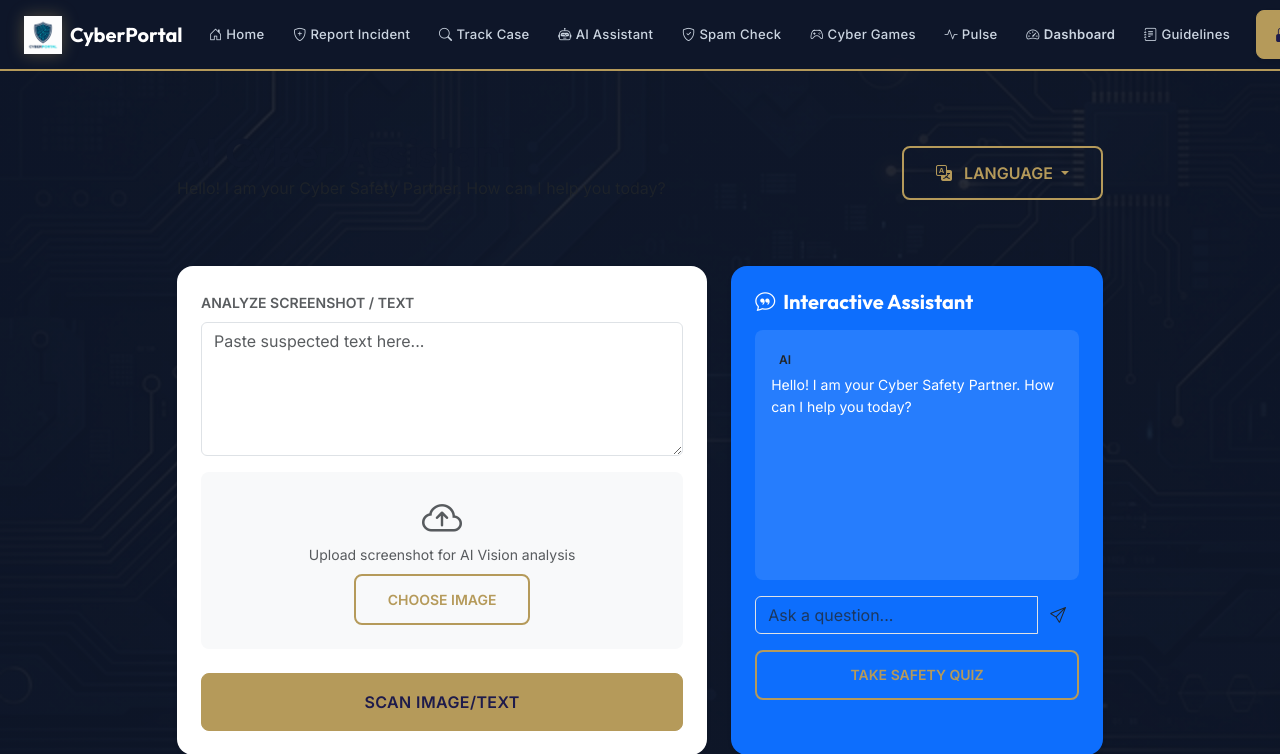
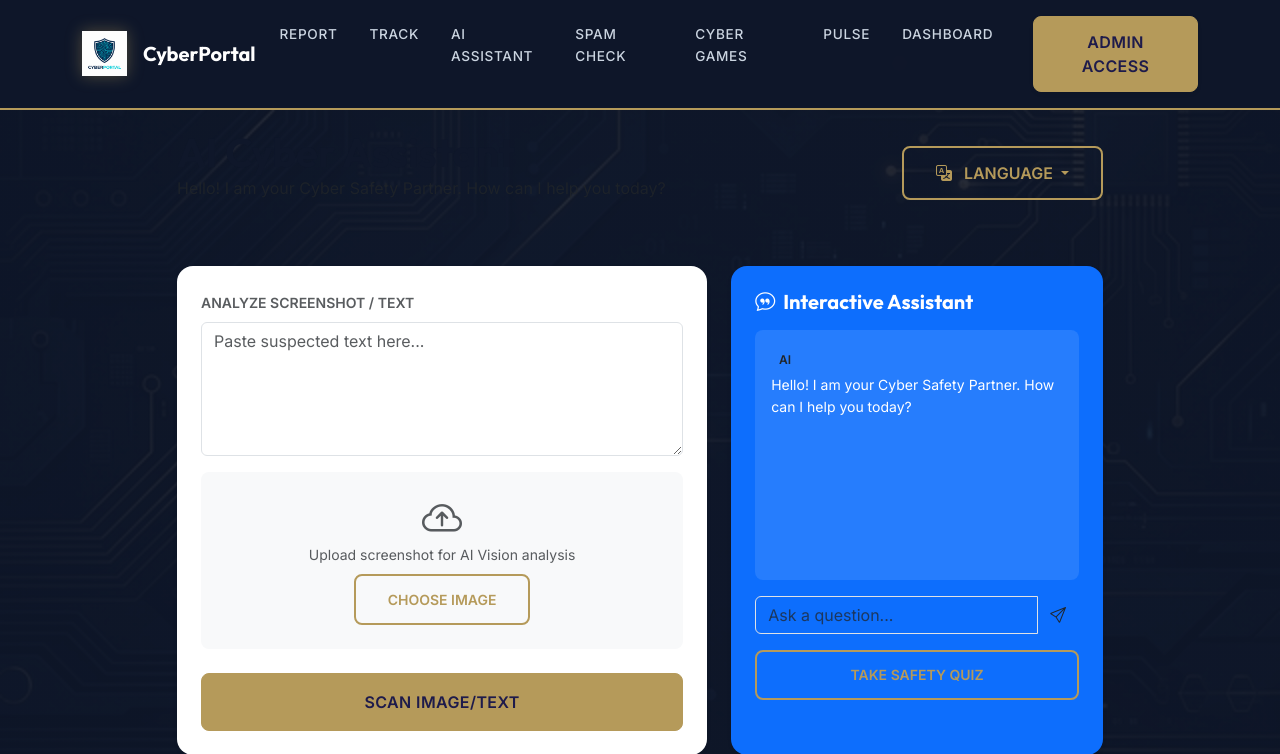
Before and after one commit to DEVISRIElanzhiliyan0/cyber-crime-spam, a Flask app: page /assistant in a window 1280 px wide. Shown: the top 754 px of the page. Run offline with Flask 3, Linux system fonts and the light colour scheme; some libraries are stand-ins or nearby versions.

Commit message:
Restore original theme and logo, ensure static assets route properly on Vercel

```diff
--- a/api/index.py
+++ b/api/index.py
@@ -268,6 +268,10 @@ def assistant_chat():
 @app.route('/static/uploads/<path:filename>')
 def uploads(filename): return send_from_directory(UPLOAD_DIR, filename)
 
+@app.route('/static/<path:filename>')
+def custom_static(filename):
+    return send_from_directory(STATIC_DIR, filename)
+
 @app.route('/games')
 def games(): return render_template('games.html')
 
--- a/frontend/static/style.css
+++ b/frontend/static/style.css
@@ -41,31 +41,26 @@ h6,
     background: rgba(15, 23, 42, 0.95) !important;
     backdrop-filter: blur(10px);
     border-bottom: 2px solid var(--accent);
-    padding: 0.65rem 0;
+    padding: 1rem 0;
 }
 
 .navbar-brand img {
-    height: 38px;
+    height: 45px;
     filter: drop-shadow(0 0 8px var(--accent-glow));
 }
 
 .nav-link {
     color: #cbd5e1 !important;
     font-weight: 500;
-    font-size: 0.82rem;
-    letter-spacing: 0.02em;
-    padding: 0.35rem 0.65rem !important;
-    border-radius: 6px;
-    display: inline-flex;
-    align-items: center;
-    transition: all 0.25s ease;
-    white-space: nowrap;
+    text-transform: uppercase;
+    font-size: 0.85rem;
+    letter-spacing: 0.05em;
+    transition: all 0.3s;
 }
 
 .nav-link:hover,
 .nav-link.active {
     color: var(--accent) !important;
-    background: rgba(181, 154, 90, 0.12);
 }
 
 /* Hero Section */
--- a/frontend/templates/base.html
+++ b/frontend/templates/base.html
@@ -12,34 +12,26 @@
 
 <body class="d-flex flex-column min-vh-100">
   <nav class="navbar navbar-expand-lg navbar-dark fixed-top">
-    <div class="container-fluid px-lg-4">
-      <a class="navbar-brand d-flex align-items-center gap-2" href="/">
-        <img src="/static/images/logo.png" alt="CyberPortal Logo" height="38">
-        <span class="d-none d-sm-inline fw-bold text-white">CyberPortal</span>
+    <div class="container">
+      <a class="navbar-brand d-flex align-items-center gap-3" href="/">
+        <img src="/static/images/logo.png" alt="CyberPortal Logo">
+        <span class="d-none d-sm-inline">CyberPortal</span>
       </a>
       <button class="navbar-toggler border-0 shadow-none" type="button" data-bs-toggle="collapse" data-bs-target="#nav"
         aria-controls="nav" aria-expanded="false" aria-label="Toggle navigation">
         <i class="bi bi-list fs-1 text-white"></i>
       </button>
       <div class="collapse navbar-collapse" id="nav">
-        <ul class="navbar-nav ms-auto gap-1 gap-xl-2 align-items-lg-center">
-          <li class="nav-item"><a class="nav-link" href="/"><i class="bi bi-house-door me-1"></i>Home</a></li>
-          <li class="nav-item"><a class="nav-link" href="/complaint"><i class="bi bi-shield-plus me-1"></i>Report Incident</a></li>
-          <li class="nav-item"><a class="nav-link" href="/track"><i class="bi bi-search me-1"></i>Track Case</a></li>
-          <li class="nav-item"><a class="nav-link" href="/assistant"><i class="bi bi-robot me-1"></i>AI Assistant</a></li>
-          <li class="nav-item"><a class="nav-link" href="/spam"><i class="bi bi-shield-check me-1"></i>Spam Check</a></li>
-          <li class="nav-item"><a class="nav-link" href="/games"><i class="bi bi-controller me-1"></i>Cyber Games</a></li>
-          <li class="nav-item"><a class="nav-link" href="/stats"><i class="bi bi-activity me-1"></i>Pulse</a></li>
-          <li class="nav-item">
-            <a class="nav-link text-warning fw-semibold" href="/dashboard">
-              <i class="bi bi-speedometer2 me-1"></i>Dashboard
-            </a>
-          </li>
-          <li class="nav-item"><a class="nav-link" href="/guidelines"><i class="bi bi-journal-text me-1"></i>Guidelines</a></li>
-          <li class="nav-item ms-lg-2">
-            <a class="btn btn-primary btn-sm px-3 shadow-sm d-flex align-items-center gap-1" href="/admin/login">
-              <i class="bi bi-lock-fill"></i><span>Admin</span>
-            </a>
+        <ul class="navbar-nav ms-auto gap-3">
+          <li class="nav-item"><a class="nav-link" href="/complaint">Report</a></li>
+          <li class="nav-item"><a class="nav-link" href="/track">Track</a></li>
+          <li class="nav-item"><a class="nav-link" href="/assistant">AI Assistant</a></li>
+          <li class="nav-item"><a class="nav-link" href="/spam">Spam Check</a></li>
+          <li class="nav-item"><a class="nav-link" href="/games">Cyber Games</a></li>
+          <li class="nav-item"><a class="nav-link" href="/stats">Pulse</a></li>
+          <li class="nav-item"><a class="nav-link" href="/dashboard">Dashboard</a></li>
+          <li class="nav-item ms-lg-3">
+            <a class="btn btn-primary px-4 shadow-sm" href="/admin/login">Admin Access</a>
           </li>
         </ul>
       </div>
```
Also changed, not shown: vercel.json.
